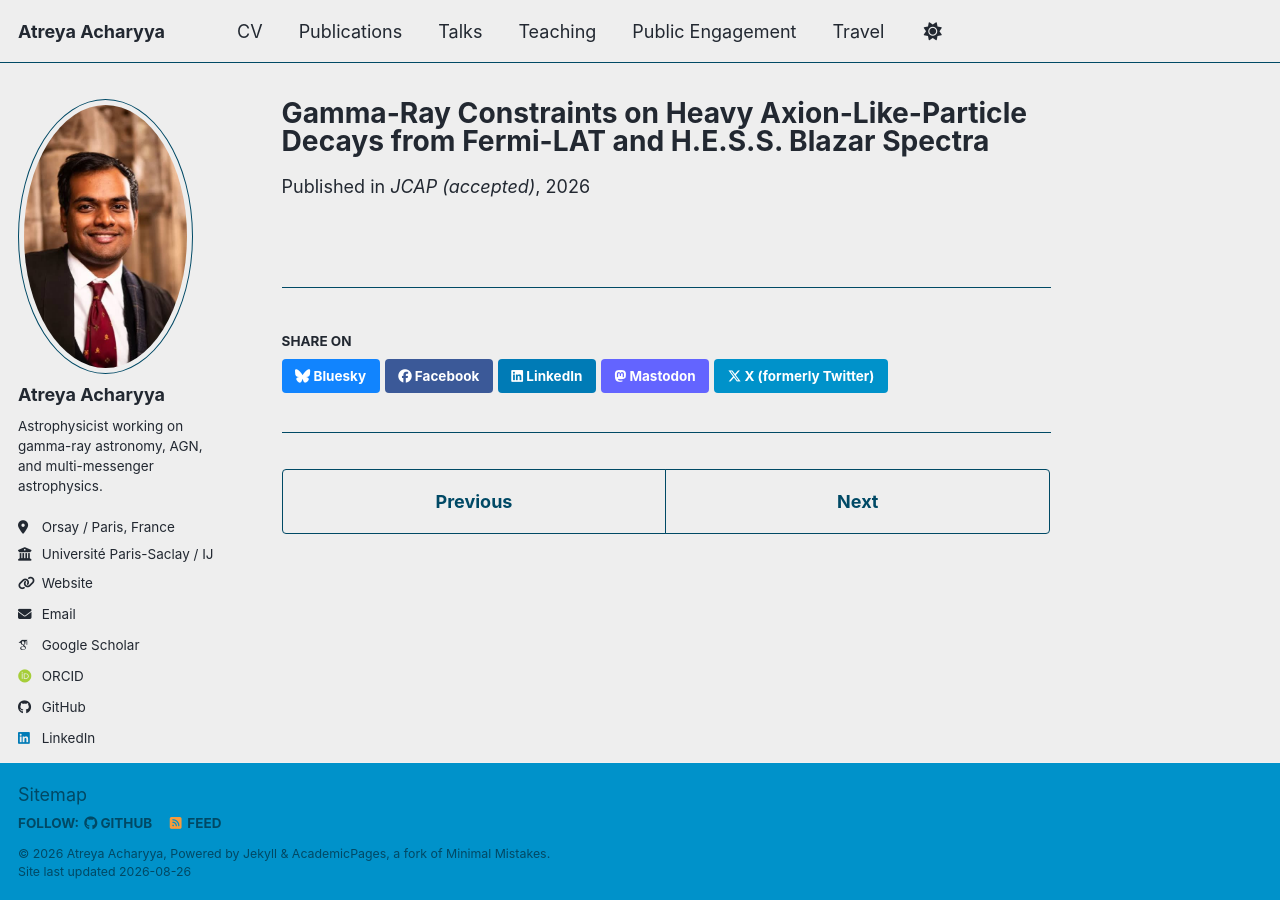
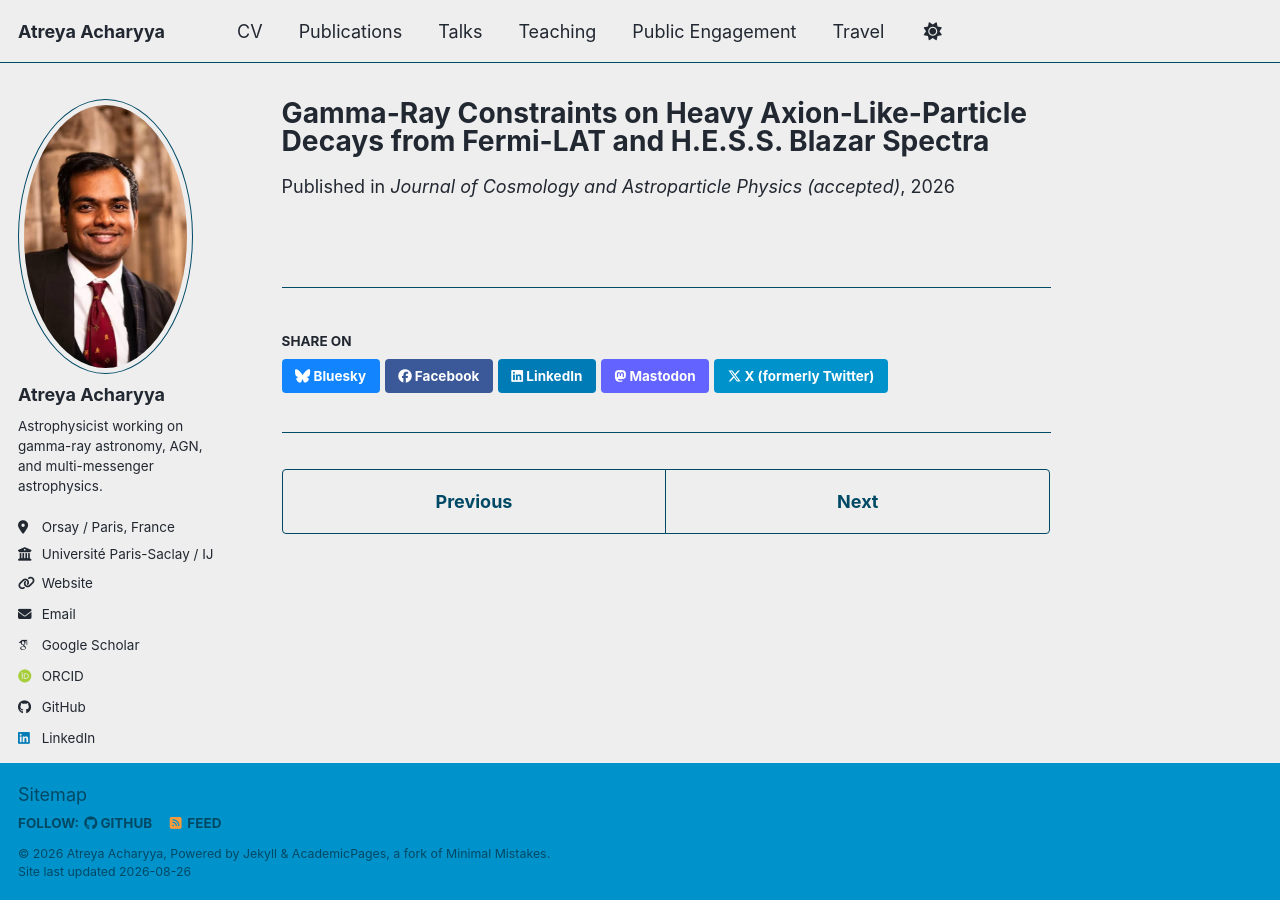
Before and after one commit to atreyaacharyya/atreyaacharyya.github.com, a Jekyll site: the page built from _publications/alps_ebl.md, in a window 1280 px wide. Built offline with Jekyll 4.4.1, drawn with Linux system fonts in a browser that asks for light colours; some web fonts are replaced; a script bundle is joined from its source files by our own code; library files that are not in the unit come from our copies.

Commit message:
Update alps_ebl.md

```diff
--- a/_publications/alps_ebl.md
+++ b/_publications/alps_ebl.md
@@ -4,7 +4,7 @@ collection: publications
 category: manuscripts
 permalink: /publication/acharyya_2026_heavy_alp_decays
 date: 2026-06-11
-venue: "JCAP (accepted)"
+venue: "Journal of Cosmology and Astroparticle Physics (accepted)"
 paperurl: "https://arxiv.org/abs/2606.11923"
 excerpt: |
   Light travelling across the Universe interacts with the extragalactic background light, a diffuse glow produced by stars and galaxies throughout cosmic history. We investigated whether hypothetical particles called axion-like particles could decay into additional background light and leave an imprint on gamma rays from distant active galaxies. Combining Fermi-LAT and H.E.S.S. observations of 11 blazars, we found no significant evidence for such a contribution. Instead, our results place strong new constraints on these particles and complement other observational searches.
```
